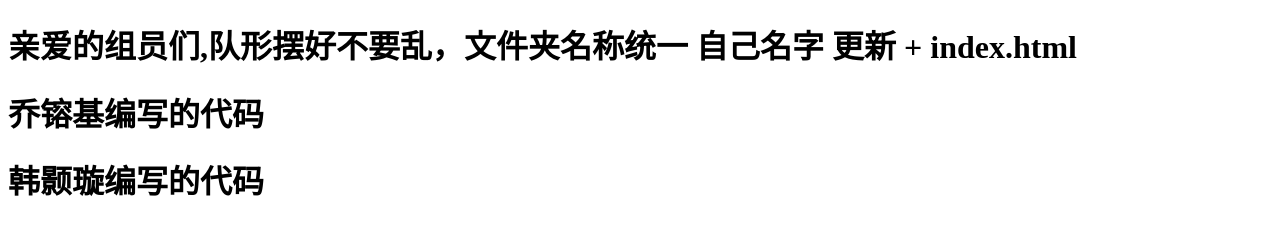
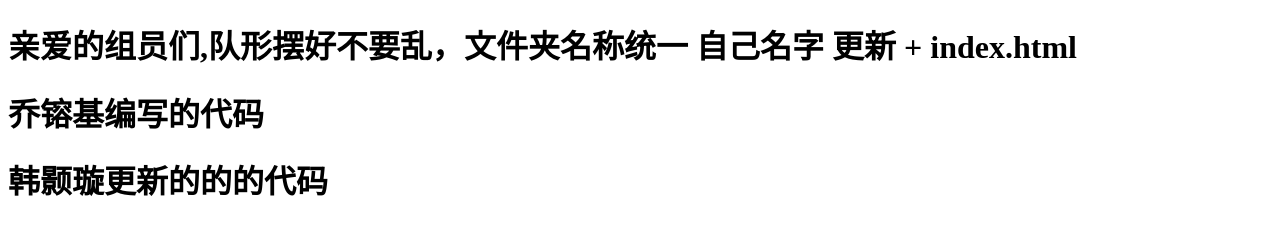
Before and after one commit to X1805476752/QRJz, a plain HTML site: page index.html in a window 1280 px wide. Drawn offline with Linux system fonts and the light colour scheme.

Commit message:
韩颢璇更新代码-9.19
韩颢璇更新代码

```diff
--- a/index.html
+++ b/index.html
@@ -10,6 +10,6 @@
 	<h1>亲爱的组员们,队形摆好不要乱，文件夹名称统一 自己名字 更新 + index.html</h1>
 
 	<h1>乔镕基编写的代码</h1>
-	<h1>韩颢璇编写的代码</h1>
+	<h1>韩颢璇更新的的的代码</h1>
 </body>
 </html>
```
